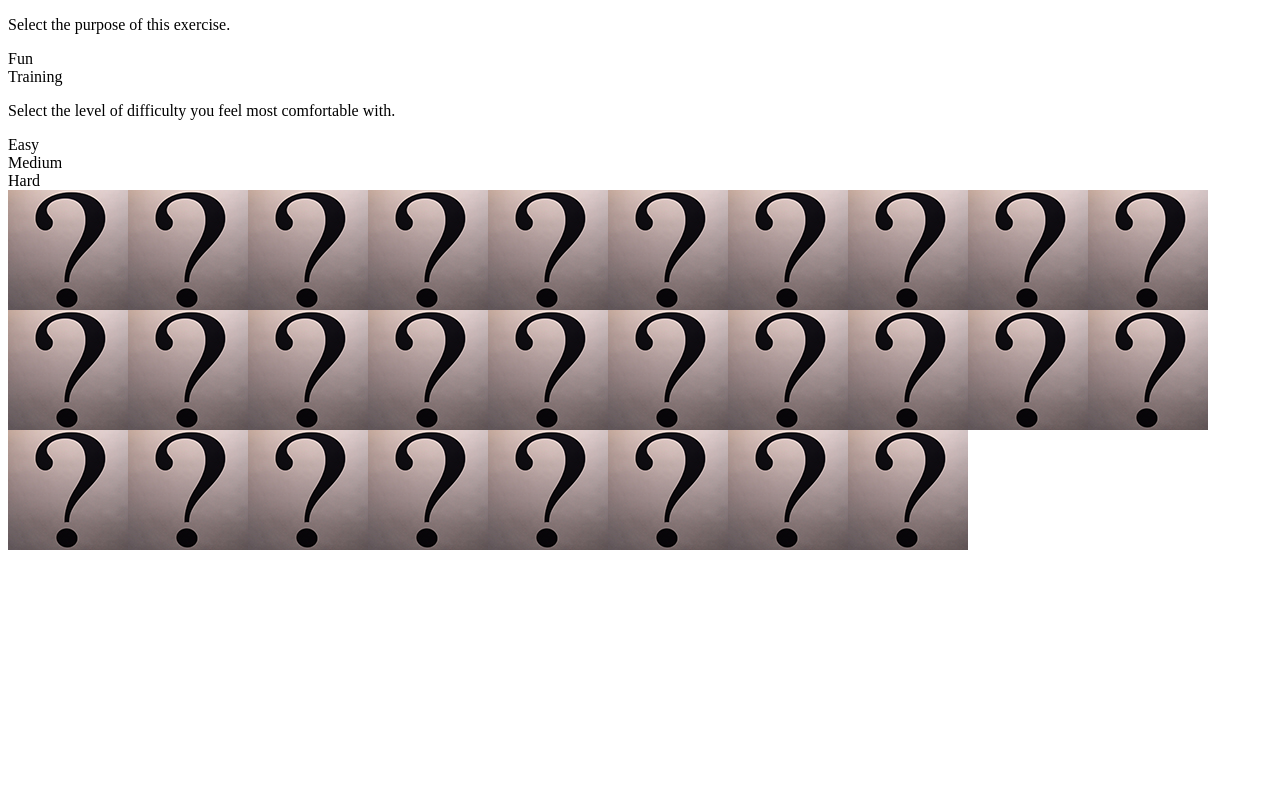
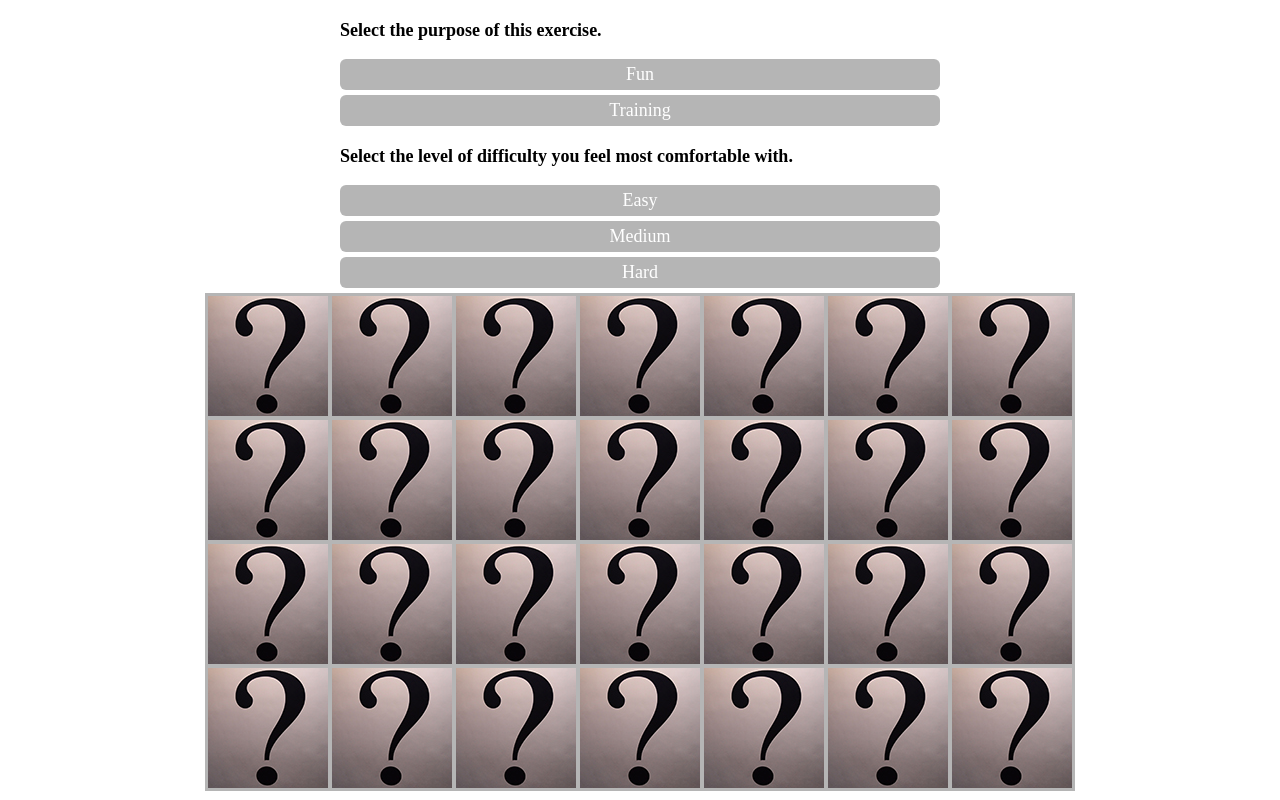
Before and after one commit to maksimKV/memory-game, a plain HTML site: page index.html in a window 1280 px wide. Drawn offline with Linux system fonts and the light colour scheme.

Commit message:
Added some styling

```diff
--- a/index.html
+++ b/index.html
@@ -9,14 +9,14 @@
 <body>
 
 <div class="game-options">
-	<p>Select the purpose of this exercise.</p>
+	<h3>Select the purpose of this exercise.</h3>
 
 	<div class="level">Fun</div>
 	<div class="level">Training</div>
 </div>
 
 <div class="game-options">
-	<p>Select the level of difficulty you feel most comfortable with.</p>
+	<h3>Select the level of difficulty you feel most comfortable with.</h3>
 
 	<div class="level">Easy</div>
 	<div class="level">Medium</div>
--- a/scss/styles.scss
+++ b/scss/styles.scss
@@ -0,0 +1,47 @@
+.game-options {
+	width: 600px;
+	margin: 0 auto;
+	display: block;
+
+	position: relative;
+	margin-top: 20px;
+
+	h3 {
+		font-size: 18px;
+	}
+
+	.level {
+		display: block;
+		background-color: #B5B5B5;
+		border-radius: 6px;
+
+		color: #fff;
+		font-size: 18px;
+		text-align: center;
+
+		margin-bottom: 5px;
+		padding: 5px 0px;
+		cursor: pointer;
+
+		&:hover {
+			background-color: #D3D3D3;
+			color: #333;
+		}
+	}
+}
+
+
+#basic-game {
+	width: 868px;
+
+	margin: 0 auto;
+	display: block;
+
+	position: relative;
+	border: 1px solid #B5B5B5;
+}
+
+img {
+	margin: 0px;
+	border: 2px solid #B5B5B5;
+}
```
Also changed, not shown: css/styles.css.
